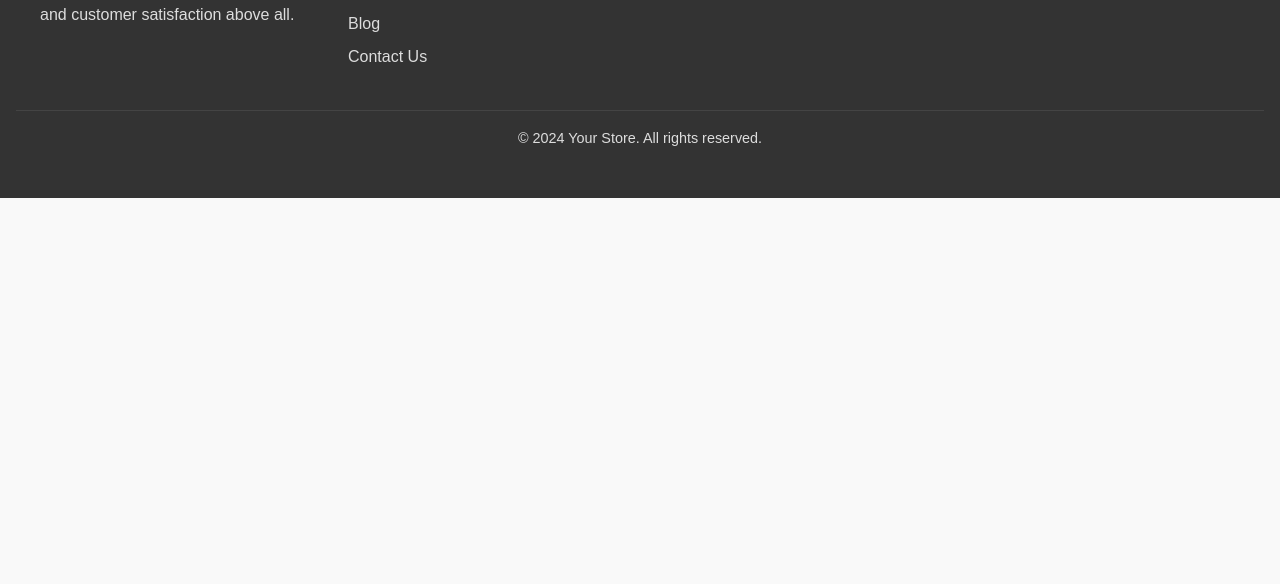
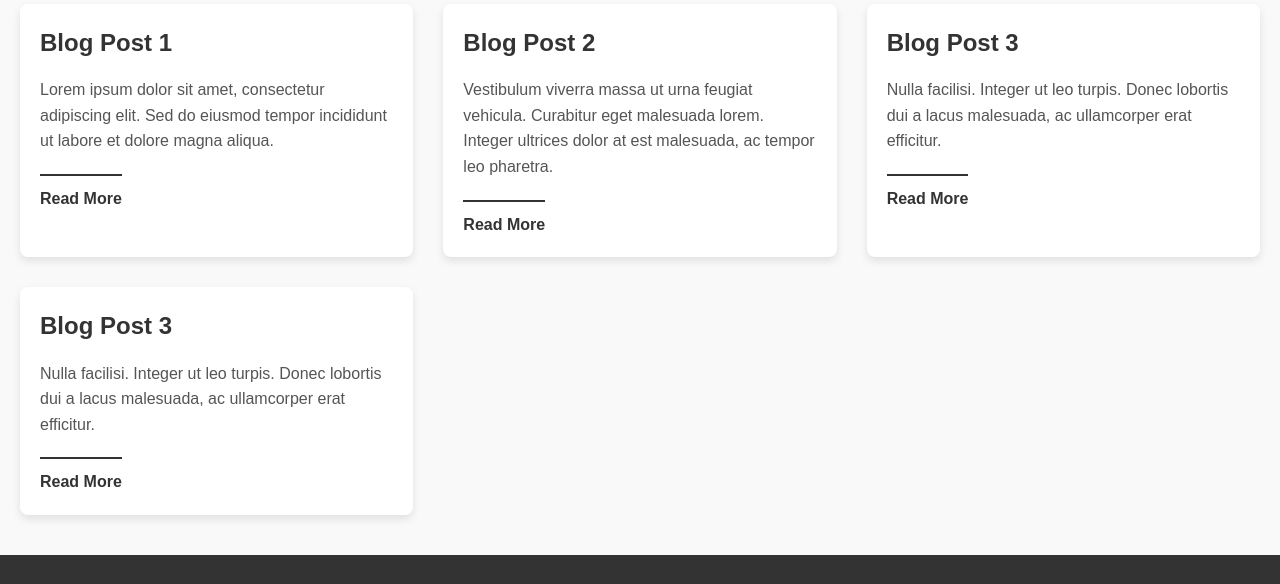
Before and after one commit to shahiirrrr/ecommerce-template, a plain HTML site: page blog.html in a window 1280 px wide. Shown: the part 185-769 px from the top of the page. Drawn offline with Linux system fonts and the light colour scheme.

Commit message:
feat: Create blog page layout

```diff
--- a/assets/css/main.css
+++ b/assets/css/main.css
@@ -361,3 +361,80 @@ footer {
 .btn-primary:hover {
     background-color: #0056b3;
 }
+
+/* Blog Styles */
+.blog-section {
+    padding: 40px 20px;
+    background-color: #f9f9f9;
+    text-align: center;
+}
+
+.section-title {
+    font-size: 32px;
+    color: #333;
+    margin-bottom: 40px;
+    font-weight: 700;
+}
+
+.blog-list {
+    display: grid;
+    grid-template-columns: repeat(auto-fill, minmax(300px, 1fr));
+    gap: 30px;
+}
+
+.blog-post {
+    background-color: #fff;
+    border-radius: 8px;
+    box-shadow: 0 4px 8px rgba(0, 0, 0, 0.1);
+    overflow: hidden;
+    transition: transform 0.3s ease, box-shadow 0.3s ease;
+    padding: 20px;
+    text-align: left;
+}
+
+.blog-post:hover {
+    transform: translateY(-5px);
+    box-shadow: 0 10px 15px rgba(0, 0, 0, 0.1);
+}
+
+.blog-post h3 {
+    font-size: 24px;
+    color: #333;
+    margin-bottom: 15px;
+}
+
+.blog-post p {
+    font-size: 16px;
+    color: #555;
+    margin-bottom: 20px;
+}
+
+.read-more {
+    font-weight: bold;
+    text-decoration: none;
+    color: #333;
+    border-top: 2px solid #333;
+    padding-top: 10px;
+    display: inline-block;
+    transition: color 0.3s ease;
+}
+
+.read-more:hover {
+    color: #555;
+}
+
+/* Media Queries */
+@media (max-width: 768px) {
+    .blog-list {
+        grid-template-columns: 1fr;
+        gap: 20px;
+    }
+
+    .section-title {
+        font-size: 28px;
+    }
+
+    .blog-post h3 {
+        font-size: 22px;
+    }
+}
--- a/blog.html
+++ b/blog.html
@@ -27,6 +27,37 @@
             <div class="menu-toggle" onclick="toggleMenu()">☰</div>
         </div>
     </header>
+
+    <section class="blog-section">
+        <h2 class="section-title">Our Blog</h2>
+        <div class="blog-list">
+            <article class="blog-post">
+                <h3>Blog Post 1</h3>
+                <p>Lorem ipsum dolor sit amet, consectetur adipiscing elit. Sed do eiusmod tempor incididunt ut labore
+                    et dolore magna aliqua.</p>
+                <a href="blog/post-1.html" class="read-more">Read More</a>
+            </article>
+            <article class="blog-post">
+                <h3>Blog Post 2</h3>
+                <p>Vestibulum viverra massa ut urna feugiat vehicula. Curabitur eget malesuada lorem. Integer ultrices
+                    dolor at est malesuada, ac tempor leo pharetra.</p>
+                <a href="blog/post-2.html" class="read-more">Read More</a>
+            </article>
+            <article class="blog-post">
+                <h3>Blog Post 3</h3>
+                <p>Nulla facilisi. Integer ut leo turpis. Donec lobortis dui a lacus malesuada, ac ullamcorper erat
+                    efficitur.</p>
+                <a href="blog/post-3.html" class="read-more">Read More</a>
+            </article>
+            <article class="blog-post">
+                <h3>Blog Post 3</h3>
+                <p>Nulla facilisi. Integer ut leo turpis. Donec lobortis dui a lacus malesuada, ac ullamcorper erat
+                    efficitur.</p>
+                <a href="blog/post-3.html" class="read-more">Read More</a>
+            </article>
+        </div>
+    </section>
+
 
     <!-- Footer -->
     <footer>
```
